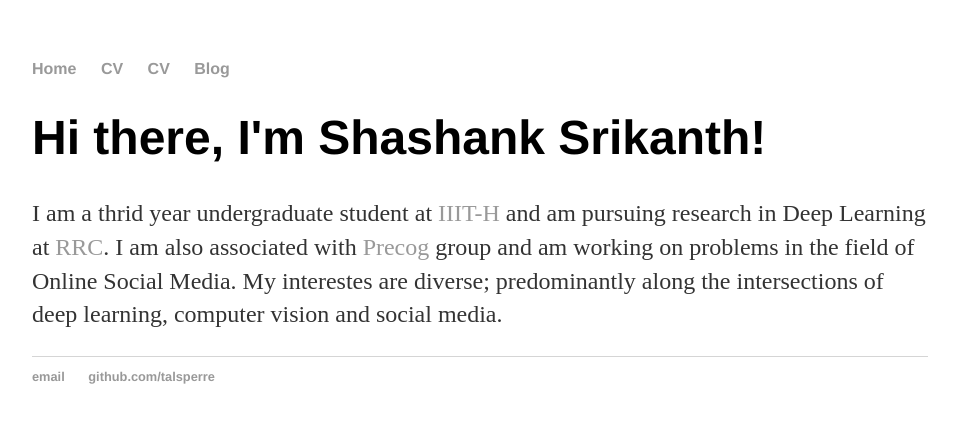
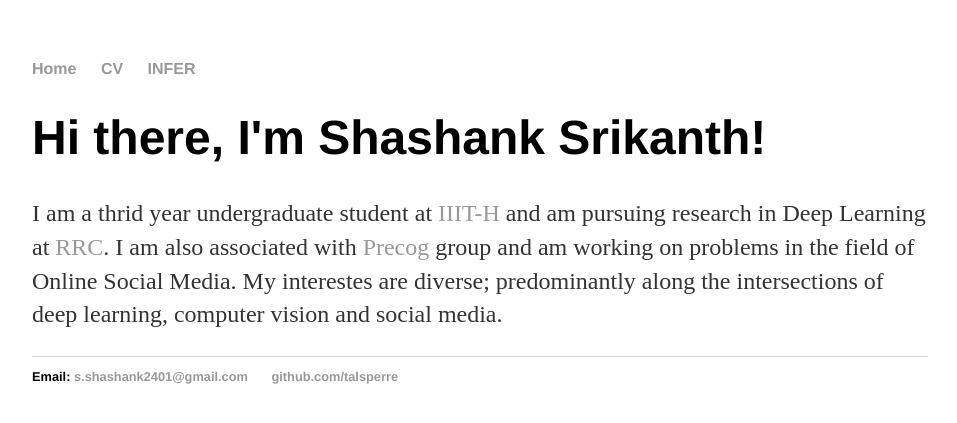
Before and after one commit to talsperre/talsperre.github.io, a Jekyll site: the page built from index.html, in a window 1280 px wide. Shown: the top 423 px of the page, without its empty margins (160-1117 px from the left). Built offline with Jekyll 4.4.1, drawn with Linux system fonts in a browser that asks for light colours.

Commit message:
Update default.html

```diff
--- a/_layouts/default.html
+++ b/_layouts/default.html
@@ -10,8 +10,7 @@
 	    		<ul>
 	        		<li><a href="/">Home</a></li>
 	        		<li><a href="/CV">CV</a></li>
-	        		<li><a href="/INFER">CV</a></li>
-	        		<li><a href="/blog">Blog</a></li>
+	        		<li><a href="/INFER">INFER</a></li>
 	    		</ul>
 			</nav>
 			<div class="container">
@@ -21,7 +20,7 @@
 			</div><!-- /.container -->
 			<footer>
 	    		<ul>
-	        		<li><a href="mailto:s.shashank2401@gmail.com">email</a></li>
+	        		<li>Email: <a href="mailto:s.shashank2401@gmail.com">s.shashank2401@gmail.com</a></li>
 	        		<li><a href="https://github.com/talsperre">github.com/talsperre</a></li>
 				</ul>
 			</footer>
```
